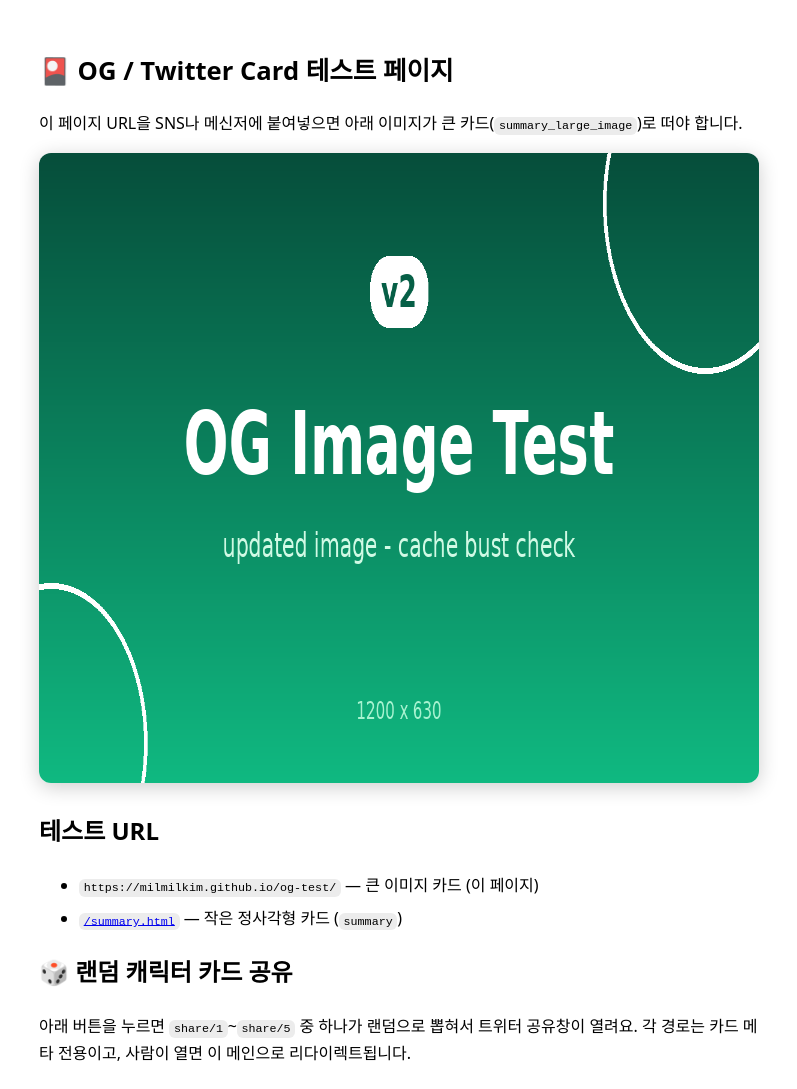
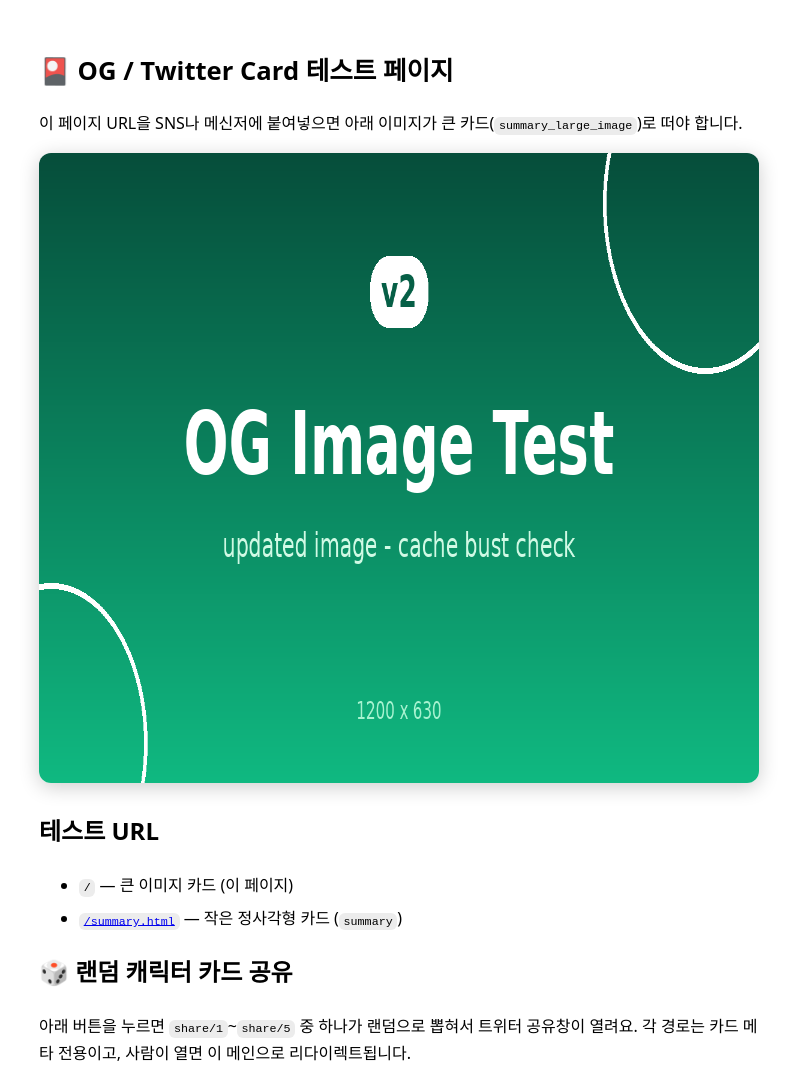
Before and after one commit to milmilkim/og-test, a plain HTML site: page index.html in a window 1280 px wide. Shown: the top 1089 px of the page, without its empty margins (241-1038 px from the left). Drawn offline with Linux system fonts and the light colour scheme.

Commit message:
Update index.html

```diff
--- a/index.html
+++ b/index.html
@@ -57,7 +57,7 @@
 
   <h2>테스트 URL</h2>
   <ul>
-    <li><code>https://milmilkim.github.io/og-test/</code> — 큰 이미지 카드 (이 페이지)</li>
+    <li><code>/</code> — 큰 이미지 카드 (이 페이지)</li>
     <li><a href="summary.html"><code>/summary.html</code></a> — 작은 정사각형 카드 (<code>summary</code>)</li>
   </ul>
 
```
